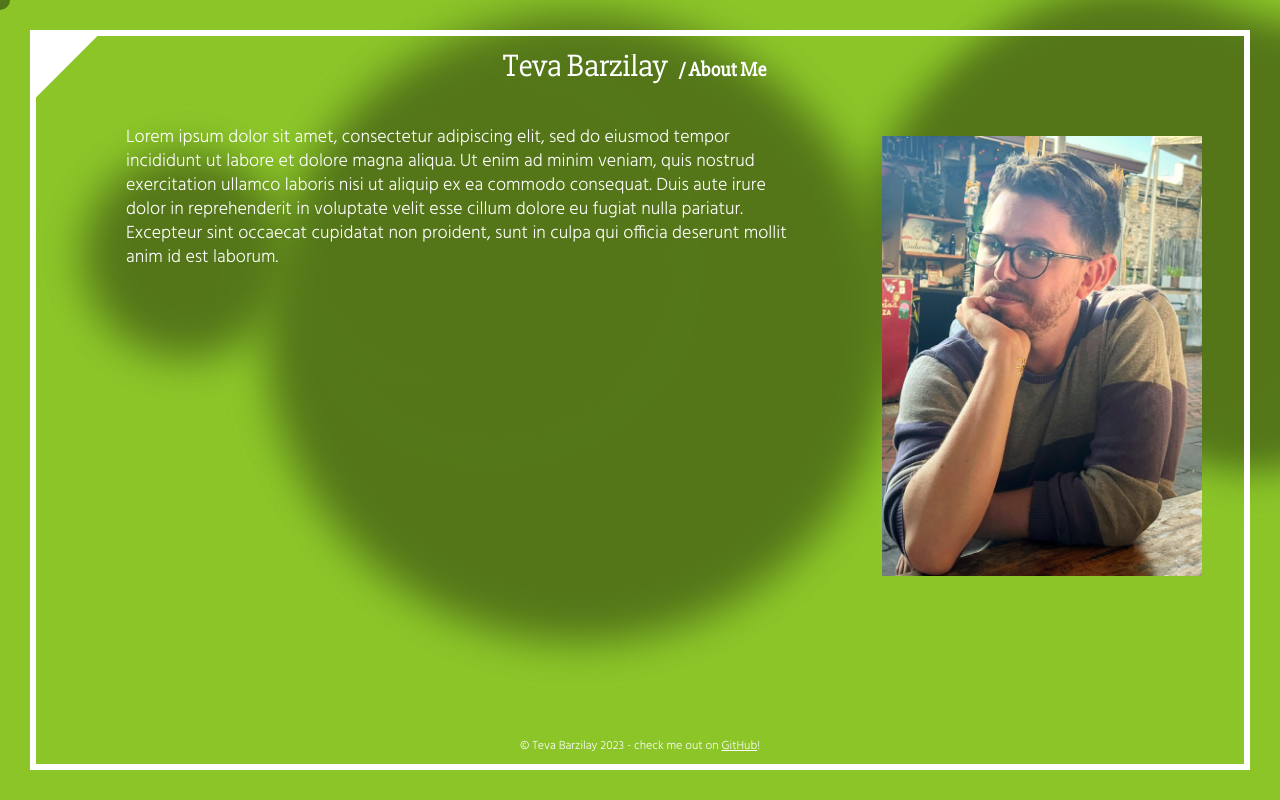
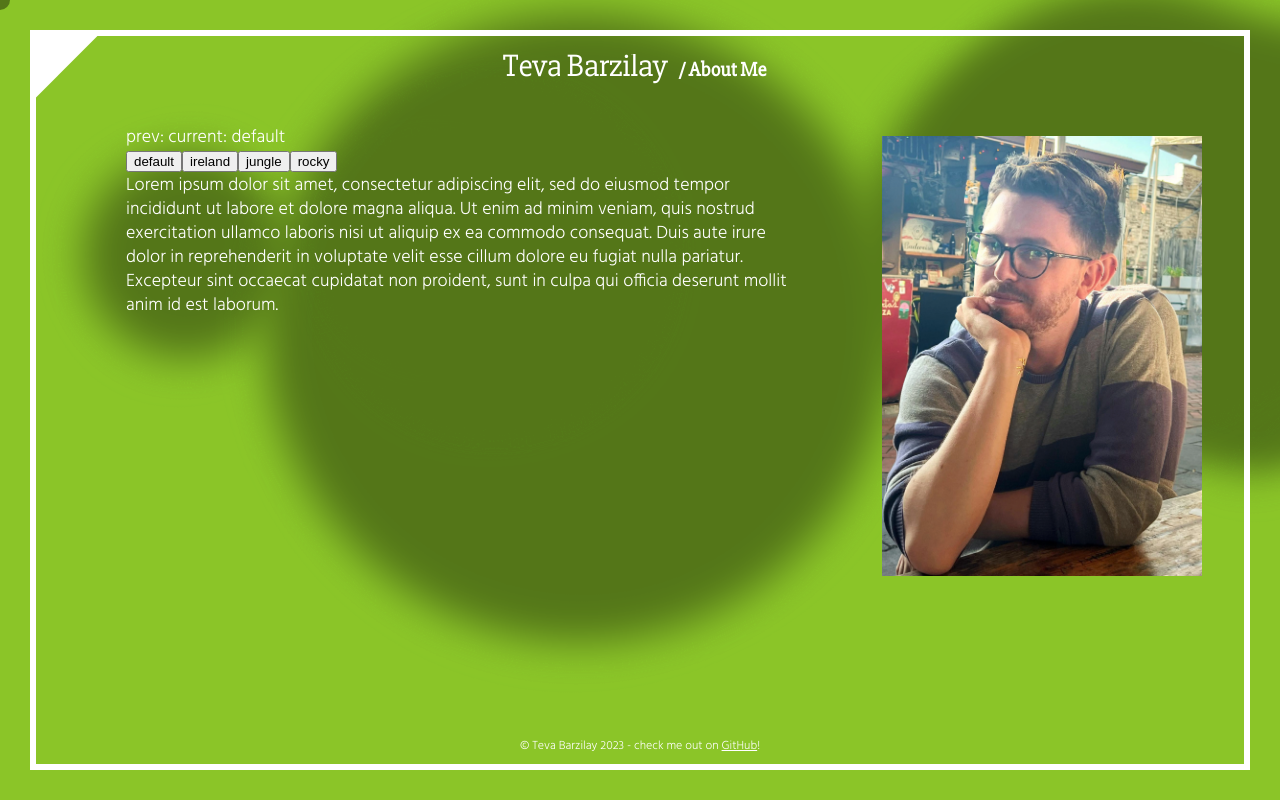
Before and after one commit to tevab/portfolio, a Next.js app: page /about in a window 1280 px wide. Built offline with nearby package versions, Linux system fonts and the light colour scheme.

Commit message:
Fixed AboutImage tranistions

```diff
--- a/components/AboutImage.tsx
+++ b/components/AboutImage.tsx
@@ -1,11 +1,16 @@
-import React, { useState, useEffect } from 'react';
+import React, { useEffect, useContext } from 'react';
 import styled from '@emotion/styled';
-import usePrevious from '../hooks/usePrevious';
 import { keyframes } from '@emotion/react';
 import { menuSpeed } from '../styles/GlobalVariables';
+import { AboutContext } from '../pages/about';
 
-interface AboutImageProps {
-    background?: 'default' | 'ireland' | 'jungle' | 'rocky';
+interface AboutContextType {
+    localBackground: string;
+    setLocalBackground: React.Dispatch<React.SetStateAction<string>>;
+    swipe: boolean;
+    setSwipe: React.Dispatch<React.SetStateAction<boolean>>;
+    prevBackground: string;
+    setPrevBackroud: React.Dispatch<React.SetStateAction<string>>;
 }
 
 const swipe = keyframes`
@@ -59,46 +64,49 @@ const SlidingContainer = styled.div(
         height: '100%',
         display: 'flex',
         justifyContent: 'flex-start',
-        left: 0,
+        left: -320,
         animation: props.swipe ? `${swipe}` : 'none',
         animationIterationCount: 1,
         animationDuration: `${menuSpeed}ms`,
-        ...(props.variant === 'hat' && { zIndex: 2 }),
+        ...(props.variant === 'hat' && { zIndex: 2, left: 0 }),
     })
 );
 
 const Hat = styled.div(
     (props: {
         variant: string;
-        background?: string;
+        localBackground?: string;
         prevBackground?: string | null;
         swipe: boolean;
     }) => ({
         position: 'absolute',
         width: `${
-            props.background === 'ireland' || props.prevBackground === 'ireland'
+            props.localBackground === 'ireland' ||
+            props.prevBackground === 'ireland'
                 ? '204px'
-                : props.background === 'jungle' ||
+                : props.localBackground === 'jungle' ||
                   props.prevBackground === 'jungle'
                 ? '200px'
-                : props.background === 'rocky' ||
+                : props.localBackground === 'rocky' ||
                   props.prevBackground === 'rocky'
                 ? '266px'
                 : null
         }`,
         height: `${
-            props.background === 'ireland' || props.prevBackground === 'ireland'
+            props.localBackground === 'ireland' ||
+            props.prevBackground === 'ireland'
                 ? '190px'
-                : props.background === 'jungle' ||
+                : props.localBackground === 'jungle' ||
                   props.prevBackground === 'jungle'
                 ? '160px'
-                : props.background === 'rocky' ||
+                : props.localBackground === 'rocky' ||
                   props.prevBackground === 'rocky'
                 ? '230px'
                 : null
         }`,
         display: `${
-            props.background === 'default' || props.prevBackground === 'default'
+            props.localBackground === 'default' ||
+            props.prevBackground === 'default'
                 ? 'none'
                 : 'block'
         }`,
@@ -106,39 +114,6 @@ const Hat = styled.div(
         backgroundPosition: 'bottom',
         backgroundRepeat: 'no-repeat',
         ...(props.variant === 'in' && {
-            top: `${
-                props.background === 'ireland'
-                    ? '-79px'
-                    : props.background === 'jungle'
-                    ? '-34px'
-                    : props.background === 'rocky'
-                    ? '-49px'
-                    : null
-            }`,
-            left: `${
-                props.background === 'ireland'
-                    ? '93px'
-                    : props.background === 'jungle'
-                    ? '75px'
-                    : props.background === 'rocky'
-                    ? '25px'
-                    : null
-            }`,
-            backgroundImage: `url(${
-                props.background === 'ireland'
-                    ? './webp/ireland-hat.webp'
-                    : props.background === 'jungle'
-                    ? './webp/jungle-hat.webp'
-                    : props.background === 'rocky'
-                    ? './webp/rocky-wig.webp'
-                    : null
-            })`,
-            animation: props.swipe ? `${hatSwipeOut}` : 'none',
-            animationIterationCount: '1',
-            animationDuration: `${menuSpeed}ms`,
-        }),
-
-        ...(props.variant === 'out' && {
             top: `${
                 props.prevBackground === 'ireland'
                     ? '-79px'
@@ -148,13 +123,13 @@ const Hat = styled.div(
                     ? '-49px'
                     : null
             }`,
-            right: `${
+            left: `${
                 props.prevBackground === 'ireland'
-                    ? '22px'
+                    ? '93px'
                     : props.prevBackground === 'jungle'
-                    ? '45px'
+                    ? '75px'
                     : props.prevBackground === 'rocky'
-                    ? '28px'
+                    ? '25px'
                     : null
             }`,
             backgroundImage: `url(${
@@ -166,7 +141,39 @@ const Hat = styled.div(
                     ? './webp/rocky-wig.webp'
                     : null
             })`,
-            display: props.swipe ? 'block' : 'none',
+            animation: props.swipe ? `${hatSwipeOut}` : 'none',
+            animationIterationCount: '1',
+            animationDuration: `${menuSpeed}ms`,
+        }),
+
+        ...(props.variant === 'out' && {
+            top: `${
+                props.localBackground === 'ireland'
+                    ? '-79px'
+                    : props.localBackground === 'jungle'
+                    ? '-34px'
+                    : props.localBackground === 'rocky'
+                    ? '-49px'
+                    : null
+            }`,
+            right: `${
+                props.localBackground === 'ireland'
+                    ? '22px'
+                    : props.localBackground === 'jungle'
+                    ? '45px'
+                    : props.localBackground === 'rocky'
+                    ? '28px'
+                    : null
+            }`,
+            backgroundImage: `url(${
+                props.localBackground === 'ireland'
+                    ? './webp/ireland-hat.webp'
+                    : props.localBackground === 'jungle'
+                    ? './webp/jungle-hat.webp'
+                    : props.localBackground === 'rocky'
+                    ? './webp/rocky-wig.webp'
+                    : null
+            })`,
             animation: props.swipe ? `${hatSwipeIn}` : 'none',
             animationIterationCount: '1',
             animationDuration: `${menuSpeed}ms`,
@@ -177,28 +184,28 @@ const Hat = styled.div(
 const ReplacingBackground = styled.div(
     (props: {
         variant: string;
-        background?: string;
+        localBackground?: string;
         prevBackground?: string | null;
     }) => ({
         width: '320px',
         ...(props.variant === 'in' && {
             backgroundImage: `url(${
-                props.background === 'ireland'
+                props.prevBackground === 'ireland'
                     ? './webp/ireland-bg.webp'
-                    : props.background === 'jungle'
+                    : props.prevBackground === 'jungle'
                     ? './webp/jungle-bg.webp'
-                    : props.background === 'rocky'
+                    : props.prevBackground === 'rocky'
                     ? './webp/rocky-bg.webp'
                     : './webp/teva-bg.webp'
             })`,
         }),
         ...(props.variant === 'out' && {
             backgroundImage: `url(${
-                props.prevBackground === 'ireland'
+                props.localBackground === 'ireland'
                     ? './webp/ireland-bg.webp'
-                    : props.prevBackground === 'jungle'
+                    : props.localBackground === 'jungle'
                     ? './webp/jungle-bg.webp'
-                    : props.prevBackground === 'rocky'
+                    : props.localBackground === 'rocky'
                     ? './webp/rocky-bg.webp'
                     : './webp/teva-bg.webp'
             })`,
@@ -217,26 +224,30 @@ const Teva = styled.div({
     zIndex: 1,
 });
 
-const AboutImage: React.FC<AboutImageProps> = ({ background }) => {
-    const [localBackground, setLocalBackground] = useState(background);
-    const [swipe, setSwipe] = useState(false);
-    const prevBackground = usePrevious(localBackground);
+const AboutImage = () => {
+    const context = useContext(AboutContext);
+    if (context === null) return null;
+    const { localBackground, swipe, setSwipe, prevBackground } =
+        context as AboutContextType;
 
     useEffect(() => {
-        setLocalBackground(background);
         setSwipe(true);
         setTimeout(() => {
             setSwipe(false);
         }, menuSpeed);
-    }, [background]);
+    }, [localBackground]);
 
     return (
         <ImageBackground>
             <SlidingContainer variant='hat' swipe={swipe}>
-                <Hat variant='in' background={prevBackground} swipe={swipe} />
+                <Hat
+                    variant='in'
+                    prevBackground={prevBackground}
+                    swipe={swipe}
+                />
                 <Hat
                     variant='out'
-                    prevBackground={localBackground}
+                    localBackground={localBackground}
                     swipe={swipe}
                 />
             </SlidingContainer>
@@ -252,7 +263,7 @@ const AboutImage: React.FC<AboutImageProps> = ({ background }) => {
                 <SlidingContainer swipe={swipe}>
                     <ReplacingBackground
                         variant='in'
-                        background={prevBackground}
+                        prevBackground={prevBackground}
                         style={{
                             backgroundSize: 'cover',
                             backgroundPosition: 'top',
@@ -260,7 +271,7 @@ const AboutImage: React.FC<AboutImageProps> = ({ background }) => {
                     />
                     <ReplacingBackground
                         variant='out'
-                        prevBackground={localBackground}
+                        localBackground={localBackground}
                         style={{
                             backgroundSize: 'cover',
                             backgroundPosition: 'top',
--- a/components/AboutInfo.tsx
+++ b/components/AboutInfo.tsx
@@ -1,6 +1,10 @@
 import React from 'react';
 
-const AboutInfo = () => {
+interface AboutInfoProps {
+    fact?: 'default' | 'ireland' | 'jungle' | 'rocky';
+}
+
+const AboutInfo: React.FC<AboutInfoProps> = () => {
     return (
         <>
             Lorem ipsum dolor sit amet, consectetur adipiscing elit, sed do
@@ -10,6 +14,7 @@ const AboutInfo = () => {
             reprehenderit in voluptate velit esse cillum dolore eu fugiat nulla
             pariatur. Excepteur sint occaecat cupidatat non proident, sunt in
             culpa qui officia deserunt mollit anim id est laborum.
+            <br></br>
         </>
     );
 };
--- a/pages/about.js
+++ b/pages/about.js
@@ -1,13 +1,49 @@
-import React from 'react';
+import React, { useState, createContext } from 'react';
 import AboutImage from '../components/AboutImage';
 import AboutInfo from '../components/AboutInfo';
 import { Column, Wrapper } from '../styles/Theme';
 
+export const AboutContext = createContext();
+
 const About = () => {
+    const [localBackground, setLocalBackground] = useState('default');
+    const [prevBackground, setPrevBackroud] = useState(null);
+    const [swipe, setSwipe] = useState(false);
+
+    const handleImageChange = (value) => {
+        setPrevBackroud(localBackground);
+        setLocalBackground(value);
+    };
+
     return (
+        <AboutContext.Provider
+            value={{
+                localBackground,
+                setLocalBackground,
+                swipe,
+                setSwipe,
+                prevBackground,
+                setPrevBackroud,
+            }}
+        >
             <Wrapper variant='full'>
                 <Wrapper variant='flex'>
                     <Column variant='wide'>
+                        prev: {prevBackground} current: {localBackground}
+                        <br />
+                        <button onClick={() => handleImageChange('default')}>
+                            default
+                        </button>
+                        <button onClick={() => handleImageChange('ireland')}>
+                            ireland
+                        </button>
+                        <button onClick={() => handleImageChange('jungle')}>
+                            jungle
+                        </button>
+                        <button onClick={() => handleImageChange('rocky')}>
+                            rocky
+                        </button>
+                        <br />
                         <AboutInfo />
                     </Column>
                     <Column variant='narrowAbout'>
@@ -15,6 +51,7 @@ const About = () => {
                     </Column>
                 </Wrapper>
             </Wrapper>
+        </AboutContext.Provider>
     );
 };
 
```
Also changed, not shown: stories/AboutImage.tsx (deleted, +0 -10 lines), 1 other file (tests, documents, lock files or other folders). Lines whose indentation alone changed are shown as unchanged.
